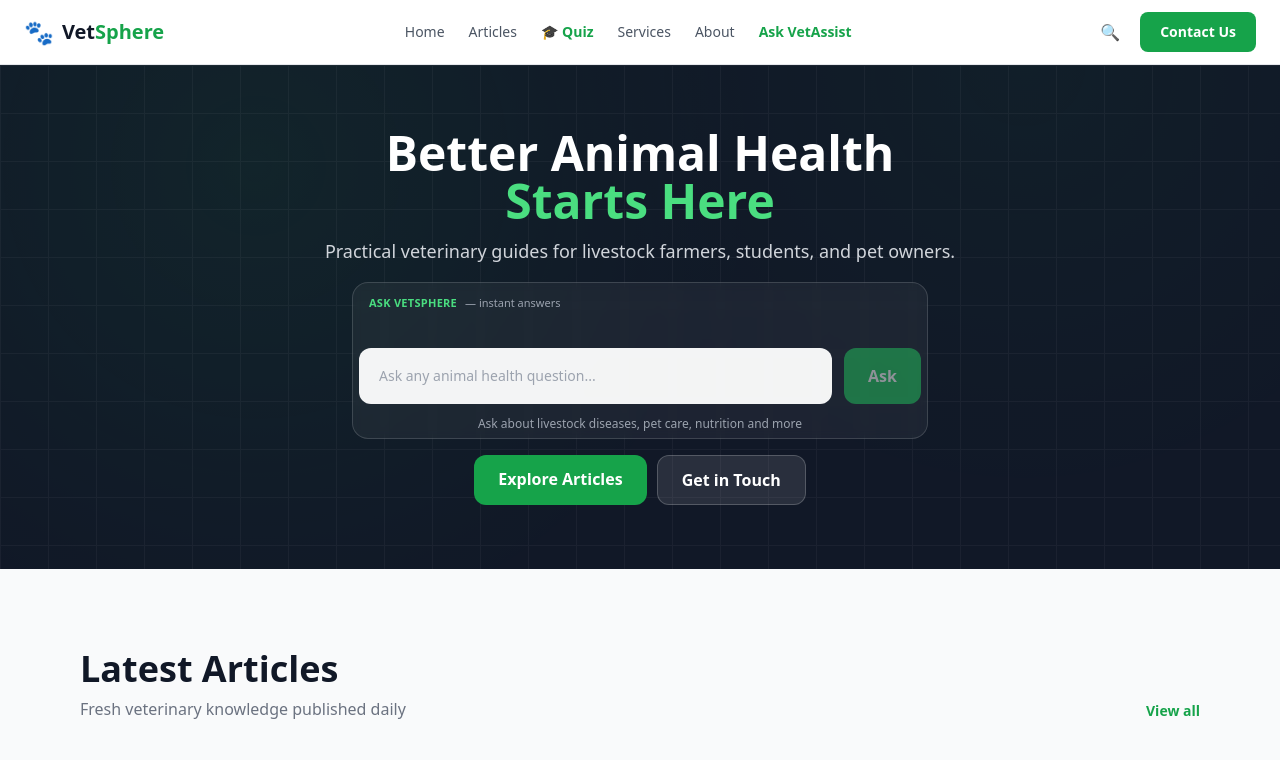
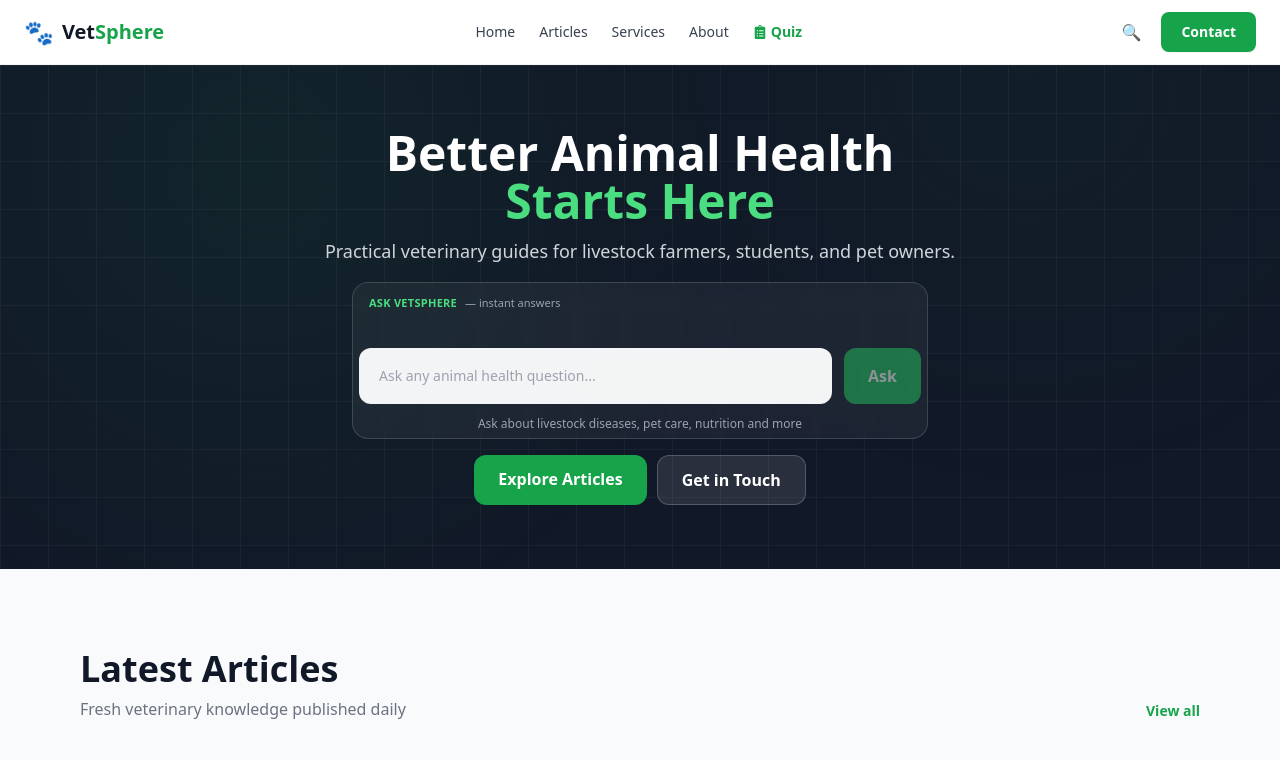
Before and after one commit to mathewschilongo099/VetSphere, a Next.js app: page / in a window 1280 px wide. Shown: the top 760 px of the page. Built offline with nearby package versions, Linux system fonts and the light colour scheme; grey boxes are pictures that could not be loaded.

Commit message:
Update Header.tsx

```diff
--- a/src/components/layout/Header.tsx
+++ b/src/components/layout/Header.tsx
@@ -1,12 +1,24 @@
 'use client';
-import { useState } from 'react';
+
+import { useState, useEffect } from 'react';
 import { useRouter } from 'next/navigation';
+import { FaClipboardList } from 'react-icons/fa';
 
 export default function Header() {
   const [menuOpen, setMenuOpen] = useState(false);
   const [searchOpen, setSearchOpen] = useState(false);
   const [searchQuery, setSearchQuery] = useState('');
+  const [scrolled, setScrolled] = useState(false);
+
   const router = useRouter();
+
+  useEffect(() => {
+    const handleScroll = () => {
+      setScrolled(window.scrollY > 10);
+    };
+    window.addEventListener('scroll', handleScroll);
+    return () => window.removeEventListener('scroll', handleScroll);
+  }, []);
 
   function handleSearch(e: React.FormEvent) {
     e.preventDefault();
@@ -18,7 +30,13 @@ export default function Header() {
   }
 
   return (
-    <header className="bg-white border-b border-gray-200 sticky top-0 z-50 w-full">
+    <header
+      className={`sticky top-0 z-50 w-full transition-all duration-300 border-b ${
+        scrolled
+          ? 'bg-white/90 backdrop-blur-xl shadow-md border-gray-200'
+          : 'bg-white border-gray-100'
+      }`}
+    >
       <div className="max-w-7xl mx-auto px-4 sm:px-6 h-16 flex items-center justify-between">
 
         {/* Logo */}
@@ -30,50 +48,50 @@ export default function Header() {
         </a>
 
         {/* Desktop Nav */}
-        <nav className="hidden md:flex items-center gap-6 text-sm font-medium text-gray-600">
+        <nav className="hidden md:flex items-center gap-6 text-sm font-medium text-gray-700">
           <a href="/" className="hover:text-green-600 transition">Home</a>
           <a href="/articles" className="hover:text-green-600 transition">Articles</a>
-
-          {/* QUIZ BUTTON */}
-          <a href="/quiz" className="text-green-600 font-semibold hover:text-green-700 transition">
-            🎓 Quiz
-          </a>
-
           <a href="/services" className="hover:text-green-600 transition">Services</a>
           <a href="/about" className="hover:text-green-600 transition">About</a>
-          <a href="/ask" className="hover:text-green-600 transition text-green-600 font-semibold">
-            Ask VetAssist
+
+          {/* QUIZ ICON (NEW FEATURE) */}
+          <a
+            href="/quiz"
+            className="flex items-center gap-1 text-green-600 font-semibold hover:text-green-700 transition"
+          >
+            <FaClipboardList />
+            Quiz
           </a>
         </nav>
 
-        {/* Desktop Right */}
+        {/* Right Side */}
         <div className="hidden md:flex items-center gap-3">
           <button
             onClick={() => setSearchOpen(!searchOpen)}
-            className="p-2 rounded-lg hover:bg-gray-100 transition text-gray-600"
+            className="p-2 rounded-lg hover:bg-gray-100 transition text-gray-700"
           >
             🔍
           </button>
 
           <a
             href="/contact"
-            className="bg-green-600 hover:bg-green-700 text-white text-sm font-semibold px-5 py-2.5 rounded-lg transition"
+            className="bg-green-600 hover:bg-green-700 text-white text-sm font-semibold px-5 py-2.5 rounded-lg transition shadow-sm"
           >
-            Contact Us
+            Contact
           </a>
         </div>
 
-        {/* Mobile Right */}
+        {/* Mobile Menu Buttons */}
         <div className="flex md:hidden items-center gap-2">
           <button
             onClick={() => setSearchOpen(!searchOpen)}
-            className="p-2 rounded-lg hover:bg-gray-100 transition text-gray-600"
+            className="p-2 rounded-lg hover:bg-gray-100 text-gray-700"
           >
             🔍
           </button>
 
           <button
-            className="p-2 rounded-lg hover:bg-gray-100 transition"
+            className="p-2 rounded-lg hover:bg-gray-100 text-gray-700"
             onClick={() => setMenuOpen(!menuOpen)}
           >
             ☰
@@ -81,62 +99,48 @@ export default function Header() {
         </div>
       </div>
 
-      {/* Search */}
+      {/* SEARCH */}
       {searchOpen && (
-        <div className="border-t border-gray-100 bg-white px-4 py-3 w-full">
+        <div className="border-t bg-white px-4 py-3">
           <form onSubmit={handleSearch} className="max-w-2xl mx-auto flex gap-2">
             <input
-              type="text"
               value={searchQuery}
               onChange={(e) => setSearchQuery(e.target.value)}
               placeholder="Search articles..."
-              className="flex-1 px-4 py-2.5 border rounded-xl text-sm"
-              autoFocus
+              className="flex-1 px-4 py-2 border rounded-lg text-sm focus:ring-2 focus:ring-green-500"
             />
-            <button className="bg-green-600 text-white px-5 py-2.5 rounded-xl text-sm">
+            <button className="bg-green-600 text-white px-4 rounded-lg text-sm">
               Search
             </button>
           </form>
         </div>
       )}
 
-      {/* ✅ FIXED MOBILE MENU (DARK + CLEAR + READABLE) */}
+      {/* MOBILE MENU */}
       {menuOpen && (
-        <div className="md:hidden bg-gray-900 text-white border-t border-gray-800">
-          <div className="px-4 py-4 flex flex-col gap-3">
+        <div className="md:hidden bg-white border-t">
+          <div className="px-4 py-3 flex flex-col gap-2 text-gray-700">
+            <a href="/" onClick={() => setMenuOpen(false)}>Home</a>
+            <a href="/articles" onClick={() => setMenuOpen(false)}>Articles</a>
+            <a href="/services" onClick={() => setMenuOpen(false)}>Services</a>
+            <a href="/about" onClick={() => setMenuOpen(false)}>About</a>
 
-            <a href="/" onClick={() => setMenuOpen(false)} className="hover:text-green-400">
-              Home
-            </a>
-
-            <a href="/articles" onClick={() => setMenuOpen(false)} className="hover:text-green-400">
-              Articles
-            </a>
-
-            <a href="/quiz" onClick={() => setMenuOpen(false)} className="text-green-400 font-semibold">
-              🎓 Quiz
-            </a>
-
-            <a href="/services" onClick={() => setMenuOpen(false)} className="hover:text-green-400">
-              Services
-            </a>
-
-            <a href="/about" onClick={() => setMenuOpen(false)} className="hover:text-green-400">
-              About
-            </a>
-
-            <a href="/ask" onClick={() => setMenuOpen(false)} className="hover:text-green-400">
-              Ask VetAssist
+            {/* QUIZ */}
+            <a
+              href="/quiz"
+              className="text-green-600 font-semibold"
+              onClick={() => setMenuOpen(false)}
+            >
+              🧠 Take Quiz
             </a>
 
             <a
               href="/contact"
-              className="mt-3 bg-green-500 hover:bg-green-400 text-black font-bold text-center py-3 rounded-xl"
+              className="bg-green-600 text-white text-center py-2 rounded-lg mt-2"
               onClick={() => setMenuOpen(false)}
             >
-              Contact Us
+              Contact
             </a>
-
           </div>
         </div>
       )}
```
